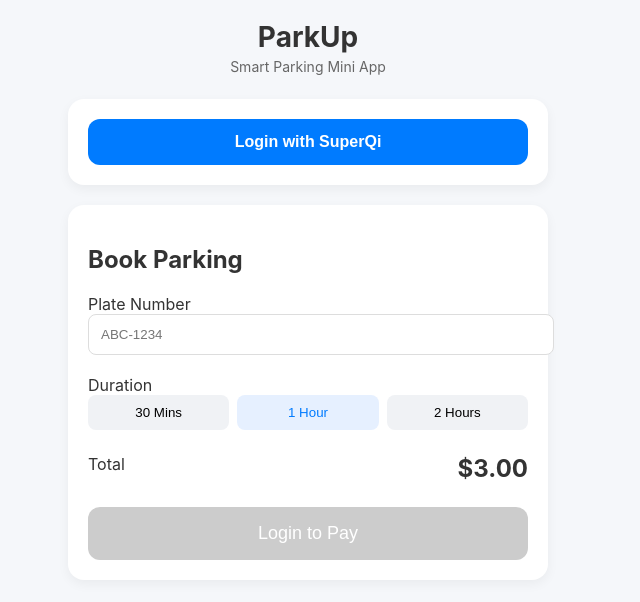
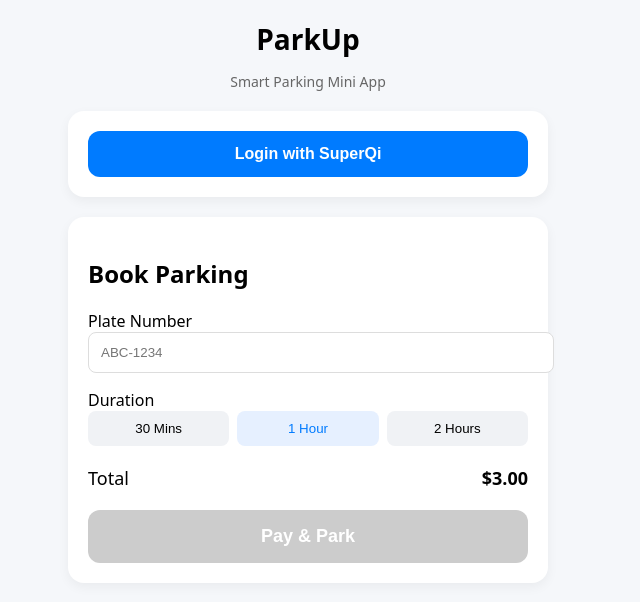
Before and after one commit to xou1i/PARK, a Svelte app: page / in a window 1280 px wide. Shown: the top 602 px of the page, without its empty margins (332-972 px from the left). Built offline with nearby package versions, Linux system fonts and the light colour scheme.

Commit message:
Enhance login and payment processes with improved error handling and user feedback

```diff
--- a/src/App.svelte
+++ b/src/App.svelte
@@ -1,4 +1,6 @@
 <script>
+  // @ts-nocheck
+
   let token = "";
   let user = null;
   let plate = "";
@@ -14,9 +16,20 @@
 
   $: price = (duration / 30) * 1.5;
 
+  /* =====================
+     LOGIN (SUPERQI AUTH)
+     ===================== */
   async function login() {
+    if (typeof my === "undefined") {
+      alert("❌ This MiniApp must be opened inside SuperQi");
+      return;
+    }
+
+    if (loading) return;
     loading = true;
+
     try {
+      // 1. Get Auth Code
       const authCode = await new Promise((resolve, reject) => {
         my.getAuthCode({
           scopes: ["auth_base", "USER_ID"],
@@ -25,34 +38,49 @@
         });
       });
 
+      // 2. Send to Backend (EXACT API)
       const res = await fetch(
         "https://its.mouamle.space/api/auth-with-superQi",
         {
           method: "POST",
           headers: { "Content-Type": "application/json" },
           body: JSON.stringify({ token: authCode }),
-        },
+        }
       );
 
       const data = await res.json();
 
-      if (data.token) {
+      if (!data.token) {
+        throw new Error("No token returned");
+      }
+
       token = data.token;
       user = data.record;
-        my.alert({ content: "Login successful" });
-      } else {
-        my.alert({ content: "Login failed" });
-      }
+
+      my.alert({ content: "✅ Login successful" });
     } catch (err) {
       console.error(err);
-      my.alert({ content: "Auth error" });
+      my.alert({ content: "❌ Login failed" });
     } finally {
       loading = false;
     }
   }
 
+  /* =====================
+     PAYMENT
+     ===================== */
   async function pay() {
-    if (!token || loading) return;
+    if (!token) {
+      my.alert({ content: "⚠️ Please login first" });
+      return;
+    }
+
+    if (!plate) {
+      my.alert({ content: "⚠️ Enter plate number" });
+      return;
+    }
+
+    if (loading) return;
     loading = true;
 
     try {
@@ -60,29 +88,28 @@
         method: "POST",
         headers: {
           "Content-Type": "application/json",
-          Authorization: token,
+          Authorization: token, // ❗ EXACT like trainer
         },
       });
 
       const data = await res.json();
 
-      if (data.url) {
+      if (!data.url) {
+        throw new Error("No payment URL");
+      }
+
       my.tradePay({
         paymentUrl: data.url,
         success: () => {
-            my.alert({ content: "Payment successful" });
+          my.alert({ content: "✅ Payment successful" });
         },
-          fail: (err) => {
-            console.error(err);
-            my.alert({ content: "Payment failed" });
+        fail: () => {
+          my.alert({ content: "❌ Payment failed" });
         },
       });
-      } else {
-        my.alert({ content: "No payment URL returned" });
-      }
     } catch (err) {
       console.error(err);
-      my.alert({ content: "Payment error" });
+      my.alert({ content: "❌ Payment error" });
     } finally {
       loading = false;
     }
@@ -95,29 +122,30 @@
     <p>Smart Parking Mini App</p>
   </header>
 
-  <section class="card auth-section">
+  <!-- AUTH CARD -->
+  <section class="card">
     {#if !token}
       <button class="btn-primary" on:click={login} disabled={loading}>
         {loading ? "Connecting..." : "Login with SuperQi"}
       </button>
     {:else}
       <div class="user-info">
-        <span class="label">Logged in as</span>
-        <span class="user-id">ID: {user?.id || "Unknown"}</span>
+        <span>Logged in</span>
+        <strong>ID: {user?.id || "N/A"}</strong>
       </div>
     {/if}
   </section>
 
-  <section class="card parking-section">
+  <!-- PARKING CARD -->
+  <section class="card">
     <h2>Book Parking</h2>
 
     <div class="input-group">
-      <label for="plate">Plate Number</label>
+      <label>Plate Number</label>
       <input
-        id="plate"
         type="text"
+        placeholder="ABC-1234"
         bind:value={plate}
-        placeholder="ABC-1234"
         class="input-field"
       />
     </div>
@@ -125,33 +153,29 @@
     <div class="input-group">
       <label>Duration</label>
       <div class="duration-options">
-        {#each durations as opt}
+        {#each durations as d}
           <button
             class="duration-btn"
-            class:active={duration === opt.value}
-            on:click={() => (duration = opt.value)}
+            class:active={duration === d.value}
+            on:click={() => (duration = d.value)}
           >
-            {opt.label}
+            {d.label}
           </button>
         {/each}
       </div>
     </div>
 
-    <div class="price-display">
+    <div class="price">
       <span>Total</span>
-      <span class="amount">${price.toFixed(2)}</span>
+      <strong>${price.toFixed(2)}</strong>
     </div>
 
     <button
       class="btn-pay"
-      disabled={!token || !plate || loading}
       on:click={pay}
+      disabled={!token || loading}
     >
-      {#if !token}
-        Login to Pay
-      {:else}
       {loading ? "Processing..." : "Pay & Park"}
-      {/if}
     </button>
   </section>
 </main>
@@ -159,71 +183,67 @@
 <style>
   :global(body) {
     margin: 0;
-    font-family: -apple-system, BlinkMacSystemFont, "Segoe UI", Roboto,
-      Helvetica, Arial, sans-serif;
-    background-color: #f5f7fa;
-    color: #333;
+    font-family: system-ui, sans-serif;
+    background: #f5f7fa;
   }
 
   main {
     max-width: 480px;
-    margin: 0 auto;
+    margin: auto;
     padding: 20px;
   }
 
   header {
-    margin-bottom: 24px;
     text-align: center;
+    margin-bottom: 20px;
   }
 
   h1 {
     margin: 0;
     font-size: 28px;
-    font-weight: 700;
   }
 
   p {
-    margin: 4px 0 0;
     color: #666;
     font-size: 14px;
   }
 
   .card {
     background: white;
+    padding: 20px;
     border-radius: 16px;
-    padding: 20px;
     margin-bottom: 20px;
     box-shadow: 0 4px 12px rgba(0, 0, 0, 0.05);
   }
 
   .btn-primary {
     width: 100%;
+    padding: 14px;
     background: #007bff;
     color: white;
     border: none;
-    padding: 14px;
     border-radius: 12px;
+    font-size: 16px;
     font-weight: 600;
-    font-size: 16px;
   }
 
   .user-info {
     display: flex;
     justify-content: space-between;
-    background: #f8f9fa;
+    background: #f0f2f5;
     padding: 12px;
     border-radius: 8px;
   }
 
   .input-group {
-    margin-bottom: 20px;
+    margin-bottom: 16px;
   }
 
   .input-field {
     width: 100%;
     padding: 12px;
+    border-radius: 8px;
     border: 1px solid #ddd;
-    border-radius: 8px;
   }
 
   .duration-options {
@@ -234,9 +254,9 @@
   .duration-btn {
     flex: 1;
     padding: 10px;
-    background: #f0f2f5;
     border-radius: 8px;
     border: none;
+    background: #f0f2f5;
   }
 
   .duration-btn.active {
@@ -244,25 +264,22 @@
     color: #007bff;
   }
 
-  .price-display {
+  .price {
     display: flex;
     justify-content: space-between;
-    margin: 24px 0;
-  }
-
-  .amount {
-    font-size: 24px;
-    font-weight: 700;
+    margin: 20px 0;
+    font-size: 18px;
   }
 
   .btn-pay {
     width: 100%;
+    padding: 16px;
     background: #10b981;
     color: white;
     border: none;
-    padding: 16px;
     border-radius: 12px;
     font-size: 18px;
+    font-weight: 600;
   }
 
   .btn-pay:disabled {
```
Lines whose indentation alone changed are shown as unchanged.
